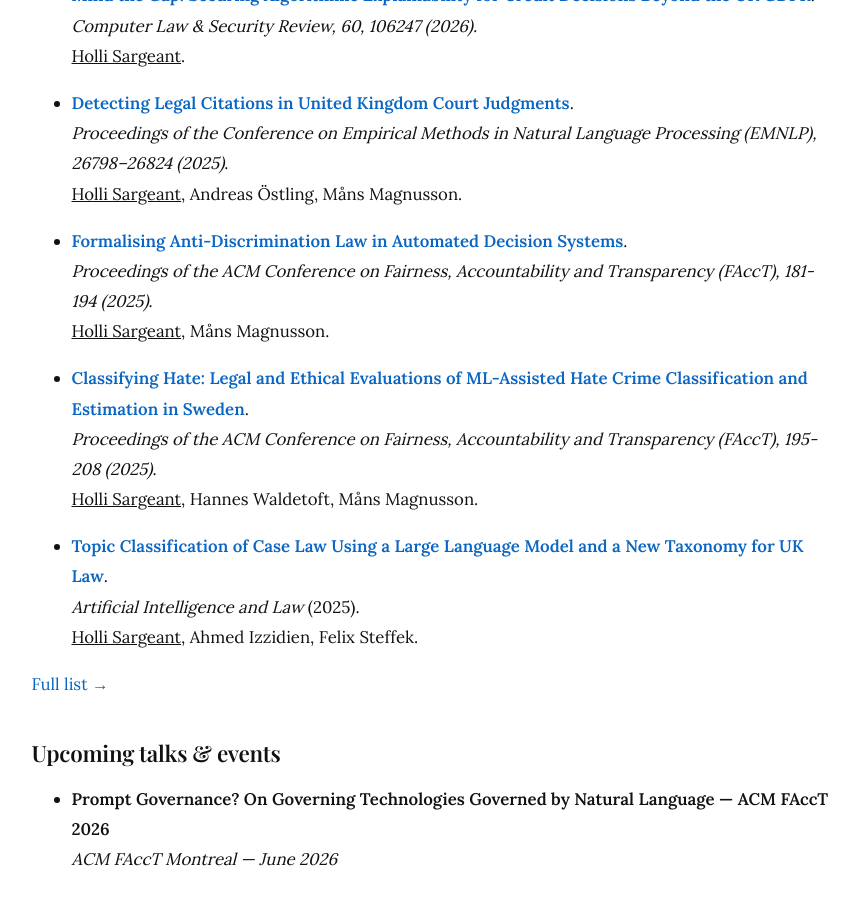
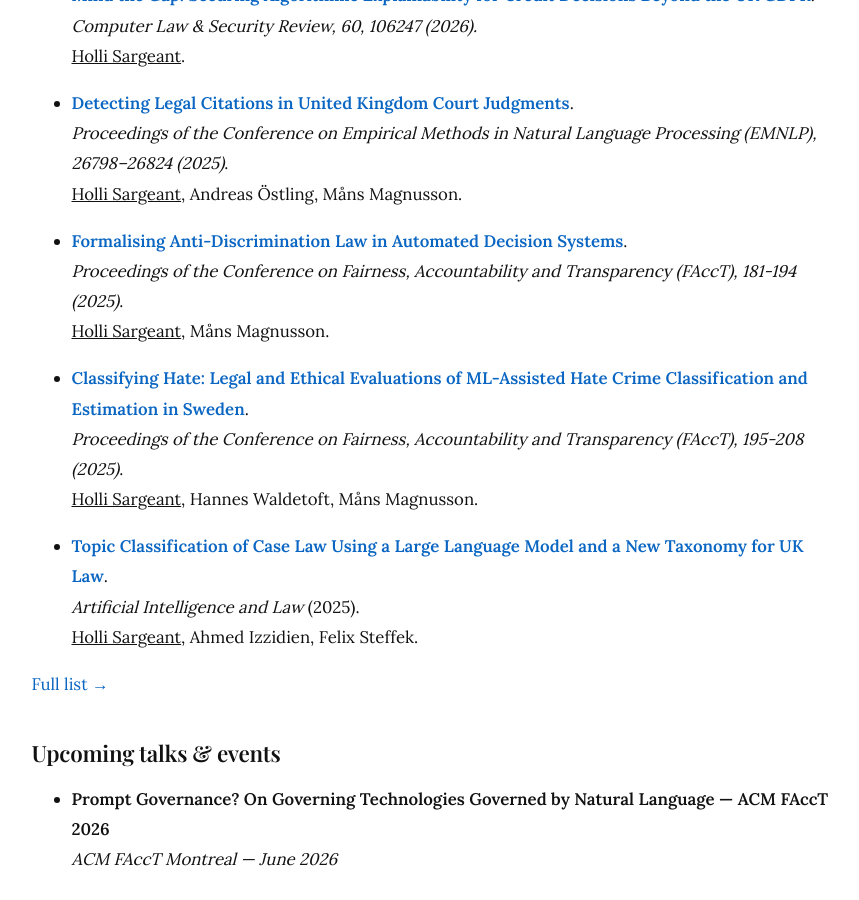
Before and after one commit to hollisargeant/hollisargeant.github.io, a Jekyll site: the page built from index.md, in a window 1280 px wide and 900 px high, scrolled down 2202 px. Shown: the whole window, without its empty margins (201-1060 px from the left). Built offline with Jekyll 4.4.1, drawn with Linux system fonts in a browser that asks for light colours; some of the changed text lies outside the part shown.

Commit message:
Update index.md

```diff
--- a/index.md
+++ b/index.md
@@ -65,11 +65,11 @@ title: "Holli Sargeant"
    <u>Holli Sargeant</u>, Andreas Östling, Måns Magnusson.<br>
 
 - **[Formalising Anti-Discrimination Law in Automated Decision Systems](https://doi.org/10.1145/3715275.3732015)**.<br>
-   *Proceedings of the ACM Conference on Fairness, Accountability and Transparency (FAccT), 181-194 (2025)*. <br>
+   *Proceedings of the Conference on Fairness, Accountability and Transparency (FAccT), 181-194 (2025)*. <br>
    <u>Holli Sargeant</u>, Måns Magnusson.<br>
 
 - **[Classifying Hate: Legal and Ethical Evaluations of ML-Assisted Hate Crime Classification and Estimation in Sweden](https://doi.org/10.1145/3715275.3732016)**.<br>
-   *Proceedings of the ACM Conference on Fairness, Accountability and Transparency (FAccT), 195-208 (2025)*.<br>
+   *Proceedings of the Conference on Fairness, Accountability and Transparency (FAccT), 195-208 (2025)*.<br>
    <u>Holli Sargeant</u>, Hannes Waldetoft, Måns Magnusson.<br>
 
 - **[Topic Classification of Case Law Using a Large Language Model and a New Taxonomy for UK Law](https://doi.org/10.1007/s10506-025-09434-0)**.<br>
```
Also changed, not shown: other parts of index.md (+2 -2 lines).
